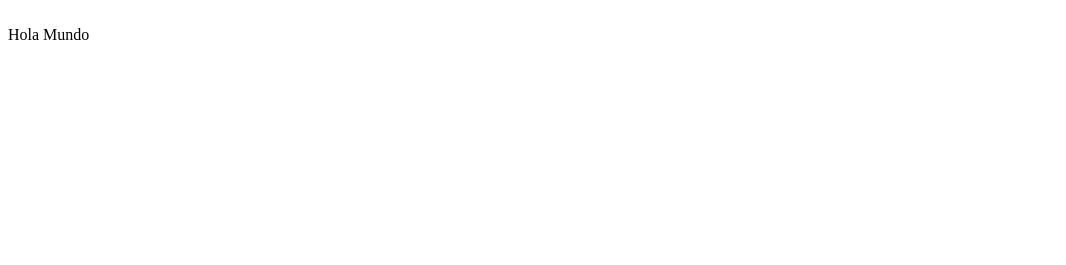
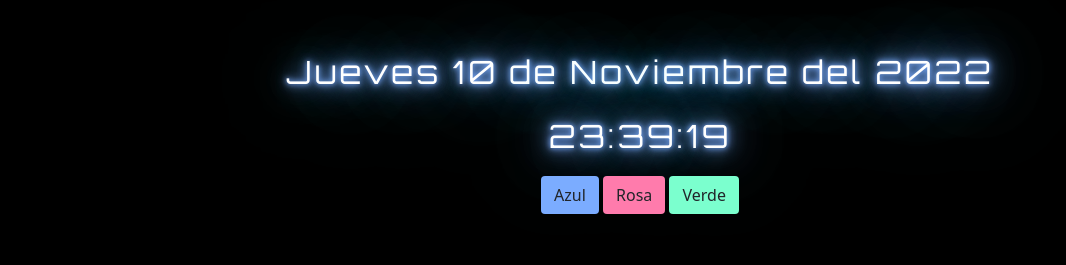
Before and after one commit to abelcg/practicaBOM-c23i, a plain HTML site: page index.html in a window 1280 px wide. Shown: the whole page, without its empty margins (0-1066 px from the left). Drawn offline with Linux system fonts and the light colour scheme.

Commit message:
reloj completo

```diff
--- a/css/style.css
+++ b/css/style.css
@@ -0,0 +1,51 @@
+@import url(https://fonts.googleapis.com/css2?family=Orbitron:wght@100;200;300;400;500;600;800;900&display=swap);
+
+body{
+    background: #000;
+}
+
+.titulo{
+    font-family: 'Orbitron', sans-serif;
+    font-size: 2em;
+    letter-spacing: 3px;
+    color: #fff;
+}
+
+/* Efecto neón */
+
+.azul{
+    text-shadow: 0 0 5px #7bacff,
+    0 0 10px #7bacff,
+    0 0 20px #7bacff,
+    0 0 40px #7bacff,
+    0 0 80px #7bacff,
+    0 0 100px #7bacff
+}
+.rosa{
+    text-shadow: 0 0 5px #ff7bac,
+    0 0 10px #ff7bac,
+    0 0 20px #ff7bac,
+    0 0 40px #ff7bac,
+    0 0 80px #ff7bac,
+    0 0 100px #ff7bac
+}
+.verde{
+    text-shadow: 0 0 5px #7bffce,
+    0 0 10px #7bffce,
+    0 0 20px #7bffce,
+    0 0 40px #7bffce,
+    0 0 80px #7bffce,
+    0 0 100px #7bffce
+}
+
+/*Cambiar el fondo de los botones  */
+
+.btn-azul{
+  background: #7bacff;
+}
+.btn-rosa{
+  background: #ff7bac;
+}
+.btn-verde{
+  background: #7bffce;
+}
--- a/index.html
+++ b/index.html
@@ -1,16 +1,28 @@
 <!DOCTYPE html>
 <html lang="en">
-<head>
-    <meta charset="UTF-8">
-    <meta http-equiv="X-UA-Compatible" content="IE=edge">
-    <meta name="viewport" content="width=device-width, initial-scale=1.0">
+  <head>
+    <meta charset="UTF-8" />
+    <meta http-equiv="X-UA-Compatible" content="IE=edge" />
+    <meta name="viewport" content="width=device-width, initial-scale=1.0" />
     <!-- Agregar etiquetas meta -->
-    <link rel="stylesheet" href="/css/bootstrap.min.css">
-    <link rel="stylesheet" href="/css/style.css">
+    <link rel="stylesheet" href="/css/bootstrap.min.css" />
+    <link rel="stylesheet" href="/css/style.css" />
     <title>Practica BOM</title>
-</head>
-<body>
+  </head>
+  <body>
+    <main class="container text-center my-5">
+      <section class="titulo">
+        <p id="fecha" class="azul">Jueves 10 de noviembre del 2022</p>
+        <p id="hora" class="azul">19:42:05</p>
+      </section>
+      <section>
+        <button class="btn btn-azul" onclick="cambiarColor('azul')">Azul</button>
+        <button class="btn btn-rosa" onclick="cambiarColor('rosa')">Rosa</button>
+        <button class="btn btn-verde" onclick="cambiarColor('verde')">Verde</button>
+      </section>
+    </main>
     <script src="/js/bootstrap.min.js"></script>
-    <script src="/js/teoriaBOM.js"></script>
-</body>
+    <!-- <script src="/js/teoriaBOM.js"></script> -->
+    <script src="/js/reloj.js"></script>
+  </body>
 </html>
--- /dev/null
+++ b/js/reloj.js
@@ -0,0 +1,88 @@
+let fecha = document.getElementById("fecha");
+let hora = document.querySelector("#hora");
+
+const obtenerFecha = () => {
+  let time = new Date();
+
+  // console.log(time);
+  // console.log(time.getMonth()); //0-11 corresponde a los meses del año, empezando por enero
+  // console.log(time.getDay()); //0-6 corresponde a los días de la semana, empezando por domingo
+  //console.log(time.getDate()); //1-31 corresponde a lla fecha de cada día
+  // console.log(time.getFullYear()); //año
+  // console.log(time.getHours()); //horas
+  // console.log(time.getMinutes()); //minutos
+  // console.log(time.getSeconds()); // segundos
+
+  let diasSemana = [
+    "Domingo",
+    "Lunes",
+    "Martes",
+    "Miercoles",
+    "Jueves",
+    "Viernes",
+  ];
+
+  let meses = [
+    "Enero",
+    "Febrero",
+    "Marzo",
+    "Abril",
+    "Mayo",
+    "Junio",
+    "Julio",
+    "Agosto",
+    "Septiembre",
+    "Octubre",
+    "Noviembre",
+    "Diciembre",
+  ];
+
+  //fecha objetivo
+  fecha.innerHTML = `${diasSemana[time.getDay()]} ${time.getDate()} de ${
+    meses[time.getMonth()]
+  } del ${time.getFullYear()}`;
+
+  let segundos = time.getSeconds();
+  let minutos = time.getMinutes();
+  let horas = time.getHours();
+
+  //modificar o dar formato a la hora
+
+  if (segundos < 10) {
+    segundos = "0" + segundos;
+  }
+  if (minutos < 10) {
+    minutos = "0" + minutos;
+  }
+  if (horas < 10) {
+    horas = "0" + horas;
+  }
+
+  //hora objetivo
+  hora.innerHTML = `${horas}:${minutos}:${segundos}`;
+};
+
+setInterval(obtenerFecha, 1000);
+
+//cambiar colores
+
+const cambiarColor = (color) => {
+  switch (color) {
+    case "azul":
+      fecha.className = "azul";
+      hora.className = "azul";
+      return;
+    case "verde":
+      fecha.className = "verde";
+      hora.className = "verde";
+      return;
+    case "rosa":
+      fecha.className = "rosa";
+      hora.className = "rosa";
+      return;
+    default:
+      fecha.className = "azul";
+      hora.className = "azul";
+      return;
+  }
+};
--- a/js/teoriaBOM.js
+++ b/js/teoriaBOM.js
@@ -1,9 +1,28 @@
-const saludar = ()=>{
+let contador = 1;
+
+const saludar = (prueba)=>{
     document.write('<br> Hola Mundo');
+    if(contador===5){
+     //quiero detener el uso de setInterval
+       window.clearInterval(identificador);
+    }
+    contador++
 }
 
 //saludar();
 
 //ejecutar una función pasado un cierto tiempo
 
-window.setTimeout(saludar,3000);
+//window.setTimeout(saludar,3000);
+/*
+setTimeout(function(){
+    saludar('algo')
+}, 4000);
+
+setTimeout(()=>{
+    document.write('<br> Hola Mundo');
+}, 5000); */
+
+//caundo querramos ejecutar una función de manera repetida cada un cierto tiempo
+
+let identificador = window.setInterval(saludar, 4000);
```
